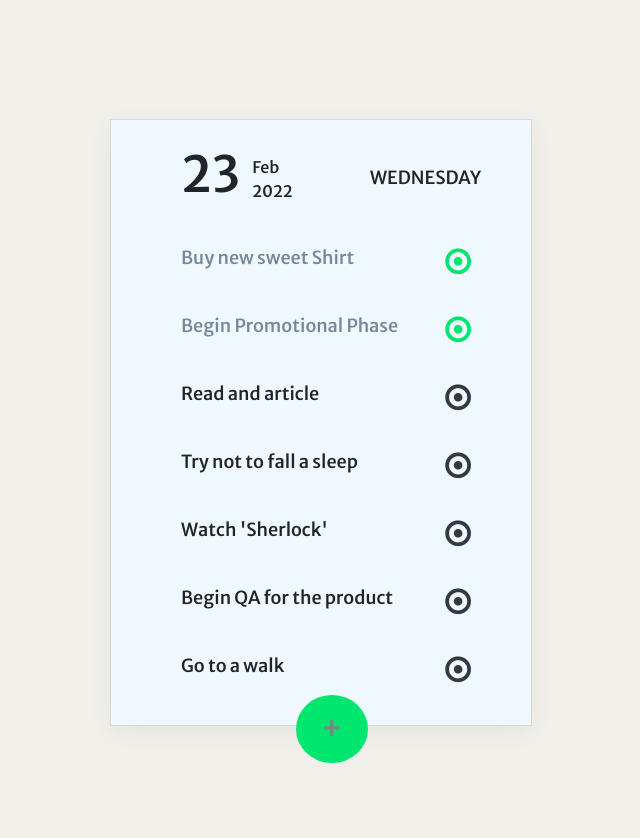
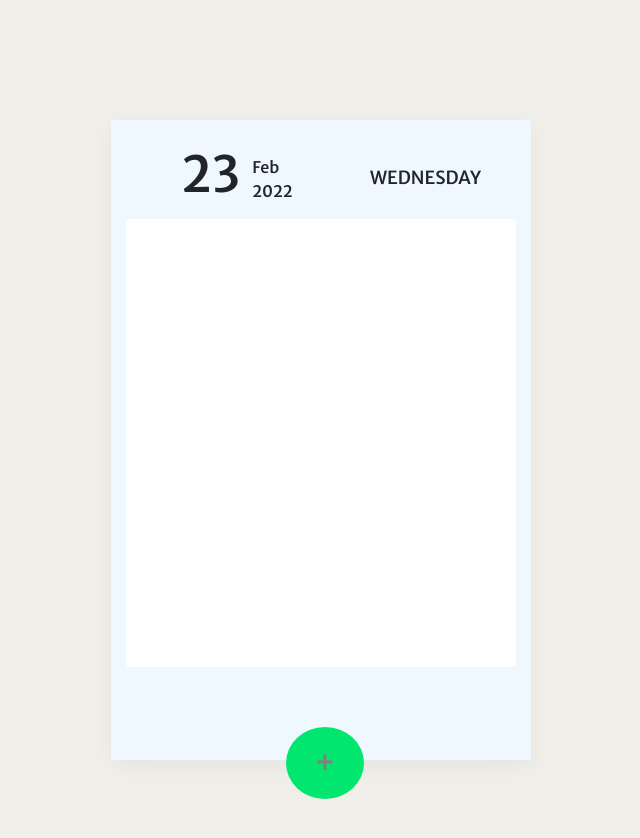
Before and after one commit to Akshay8122/REACT-JS, a React app in the folder TodoApp/: page / in a window 1280 px wide. Shown: the top 838 px of the page, without its empty margins (319-959 px from the left). Built offline with nearby package versions, Linux system fonts and the light colour scheme.

Commit message:
practical3 added

```diff
--- a/TodoApp/package.json
+++ b/TodoApp/package.json
@@ -16,8 +16,11 @@
     "prettier-format": "^3.0.4",
     "react": "^17.0.2",
     "react-bootstrap": "^2.1.2",
+    "react-datepicker": "^4.7.0",
     "react-dom": "^17.0.2",
+    "reactjs-localstorage": "^1.0.1",
     "style-components": "^0.1.0",
+    "uuid": "^8.3.2",
     "webpack-dev-server": "^4.7.4"
   },
   "devDependencies": {
@@ -29,6 +32,7 @@
     "@types/mocha": "^9.1.0",
     "@types/react": "^17.0.39",
     "@types/react-dom": "^17.0.11",
+    "@types/uuid": "^8.3.4",
     "@typescript-eslint/eslint-plugin": "^5.11.0",
     "@typescript-eslint/parser": "^5.11.0",
     "babel-core": "^6.26.3",
--- a/TodoApp/src/components/App.css
+++ b/TodoApp/src/components/App.css
@@ -1,7 +1,6 @@
 @import url("https://fonts.googleapis.com/css2?family=Merriweather+Sans:wght@500&display=swap");
 
 * {
-  flex-wrap: wrap;
   box-sizing: border-box;
   font-family: "Merriweather Sans", sans-serif;
   -webkit-user-select: none;
@@ -15,20 +14,23 @@ body {
 }
 .container {
   width: 420px;
-  height: 605px;
+  height: 640px;
+  box-shadow: rgba(0, 0, 0, 0.05) 0px 6px 24px 0px;
   margin: 120px auto !important;
   background-color: aliceblue;
-  display: block;
-  box-shadow: rgba(0, 0, 0, 0.05) 0px 6px 24px 0px,
-    rgba(0, 0, 0, 0.08) 0px 0px 0px 1px;
+}
+.card {
+  height: 28rem;
+  overflow-y: auto;
+  scroll-behavior: smooth;
+  border: none;
 }
 .Calendar-items {
-  display: flex;
+  display: -webkit-flex !important;
 }
 .Date-value {
   padding: 25px 0px 0px 55px;
   font-size: 50px;
-  position: relative;
 }
 .Month-value {
   padding: 35px 0px 0px 12px;
@@ -40,9 +42,8 @@ body {
   font-size: 18px;
   text-transform: uppercase;
 }
-
 .Description {
-  padding: 25px 0px 0px 55px;
+  padding: 20px 0px 0px 55px;
   font-size: 18px;
 }
 .change {
@@ -58,9 +59,9 @@ body {
   outline: none;
 }
 .Todo-btn {
-  justify-items: center;
-  padding: 10px 25px;
-  margin: 0px 170px;
+  padding: 12px 28px;
+  position: absolute;
+  margin: 60px 160px !important;
   font-size: xx-large;
   border-radius: 50%;
   color: gray;
@@ -68,3 +69,15 @@ body {
   outline: none;
   background-color: #00e66e !important;
 }
+.Input-label {
+  text-align: center;
+  height: 40px;
+  border: 1px solid #00e66e !important;
+  margin-left: 85px;
+  outline: none;
+  overflow: hidden;
+}
+::-webkit-scrollbar {
+  width: 4px; /* Remove scrollbar space */
+  background: transparent; /* Optional: just make scrollbar invisible */
+}
--- a/TodoApp/src/components/Todo.tsx
+++ b/TodoApp/src/components/Todo.tsx
@@ -1,20 +1,78 @@
 import TodoList from "./TodoList";
 import TodoDate from "./TodoDate";
 import "./App.css";
+import { useState, useEffect, useCallback, ChangeEvent } from "react";
 
-const Todo = () => {
+const Todo = (): JSX.Element => {
+  const [showLabel, setShowLabel] = useState(false);
+  const [btnVisible, setBtnVisible] = useState(true);
+  const [data, setData] = useState("");
+
+  const submitHandler = (e: React.FormEvent<HTMLFormElement>) => {
+    e.preventDefault();
+    let date = new Date();
+    let currdate = date.toLocaleDateString();
+    localStorage.setItem("currdate", currdate);
+  };
+
+  const clickHandler = () => {
+    setShowLabel(!showLabel);
+    setBtnVisible(!btnVisible);
+  };
+
+  const handleKeyUp = useCallback(
+    (event: KeyboardEvent) => {
+      if (event.key === "Enter") {
+        const element = event.target as HTMLInputElement;
+        setData(element.value);
+      }
+      if (event.key === "Escape") {
+        setBtnVisible(btnVisible);
+        setShowLabel(showLabel);
+      }
+    },
+    [setData, setBtnVisible, setShowLabel]
+  );
+
+  useEffect(() => {
+    if (setData) {
+      window.addEventListener("keyup", handleKeyUp);
+    } else {
+      window.removeEventListener("keyup", handleKeyUp);
+    }
+
+    return () => window.removeEventListener("keyup", handleKeyUp);
+  }, [setData, handleKeyUp, submitHandler]);
+
   return (
     <>
       <div className="container">
         <TodoDate />
         <div>
-          <TodoList />
-          <div>
-            <button className="Todo-btn">+</button>
-          </div>
+          <TodoList value={data} />
+          {showLabel && (
+            <form onSubmit={submitHandler}>
+              <input
+                className="Input-label"
+                type="text"
+                placeholder="Eneter something here"
+                required
+                min="1"
+              />
+            </form>
+          )}
+        </div>
+
+        <div>
+          {btnVisible && (
+            <button className="Todo-btn" onClick={clickHandler}>
+              +
+            </button>
+          )}
         </div>
       </div>
     </>
   );
 };
+
 export default Todo;
--- a/TodoApp/src/components/TodoDate.tsx
+++ b/TodoApp/src/components/TodoDate.tsx
@@ -6,6 +6,8 @@ const TodoDate = () => {
   const year: number = d.getFullYear();
   const month: string = d.toLocaleDateString("default", { month: "short" });
   const week: string = d.toLocaleDateString("default", { weekday: "long" });
+
+  //  export const formattedDate = today.toLocaleDateString();
 
   return (
     <>
--- a/TodoApp/src/components/TodoDescription.tsx
+++ b/TodoApp/src/components/TodoDescription.tsx
@@ -1,14 +1,17 @@
-import { useState } from "react";
+import { useCallback, useState } from "react";
 
-interface TodoDescriptionProp {
+interface TodoInf {
   description: string;
-  check: boolean;
+  id: string;
 }
-const TodoDescription = (props: TodoDescriptionProp) => {
-  const [listItem, setListItem] = useState(props.check);
-  const Status = () => {
-    setListItem((prevlistItem) => !prevlistItem);
-  };
+
+const TodoDescription = (props: TodoInf) => {
+  const [listItem, setListItem] = useState(false);
+
+  const Status = useCallback(() => {
+    setListItem(!listItem);
+  }, [props]);
+
   return (
     <div className="Description">
       <p className={listItem ? "change" : ""}>{props.description} </p>
--- a/TodoApp/src/components/TodoList.tsx
+++ b/TodoApp/src/components/TodoList.tsx
@@ -1,58 +1,50 @@
 import TodoDescription from "./TodoDescription";
 import "./App.css";
-import { Component } from "react";
+import { v4 as uuidv4 } from "uuid";
+import { useState, useEffect } from "react";
 
-const todoList = [
-  {
-    key: 1,
-    description: "Buy new sweet Shirt",
-    isCheck: true,
-  },
-  {
-    key: 2,
-    description: "Begin Promotional Phase",
-    isCheck: true,
-  },
-  {
-    key: 3,
-    description: "Read and article",
-    isCheck: false,
-  },
-  {
-    key: 4,
-    description: "Try not to fall a sleep",
-    isCheck: false,
-  },
-  {
-    key: 5,
-    description: "Watch 'Sherlock'",
-    isCheck: false,
-  },
-  {
-    key: 6,
-    description: "Begin QA for the product",
-    isCheck: false,
-  },
-  {
-    key: 7,
-    description: "Go to a walk",
-    isCheck: false,
-  },
-];
+const TodoList = (prop: { value: string }): JSX.Element => {
+  const [submit, setSubmit] = useState<string[]>(() => {
+    const d = new Date();
+    const todoData = localStorage.getItem("submit");
+    const newdate = "03/03/2022";
+    // const newdate = d.toLocaleDateString();
+    console.log(d);
+    const setdate = localStorage.getItem("currdate");
 
-class TodoList extends Component {
-  render() {
-    return (
-      <div className="flex-container">
-        {todoList.map((item) => (
-          <TodoDescription
-            key={item.key}
-            description={item.description}
-            check={item.isCheck}
-          />
-        ))}
-      </div>
-    );
-  }
-}
+    if (newdate !== setdate) {
+      localStorage.removeItem("submit");
+      // localStorage.removeItem("currdate");
+    }
+    if (todoData) {
+      return JSON.parse(todoData);
+    } else {
+      return [];
+    }
+  });
+
+  useEffect(() => {
+    if (prop.value === "") {
+      return null;
+    }
+    setSubmit((submit) => {
+      return [...submit, prop.value];
+    });
+  }, [prop.value]);
+
+  useEffect(() => {
+    localStorage.setItem("submit", JSON.stringify(submit));
+  }, [submit]);
+
+console.log(submit);
+
+
+  return (
+    <div className="card">
+      {submit.map((item: string) => (
+        <TodoDescription description={item} key={item} id={uuidv4()} />
+      ))}
+    </div>
+  );
+};
 export default TodoList;
```
Also changed, not shown: 1 other file (tests, documents, lock files or other folders).
